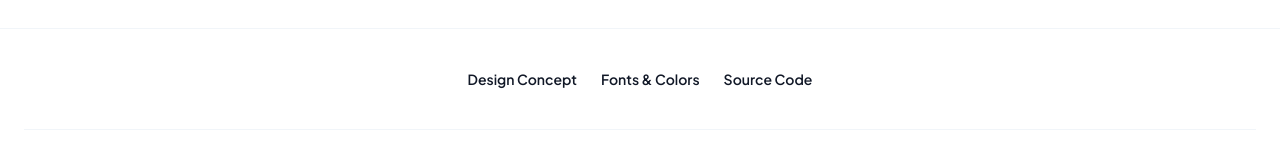
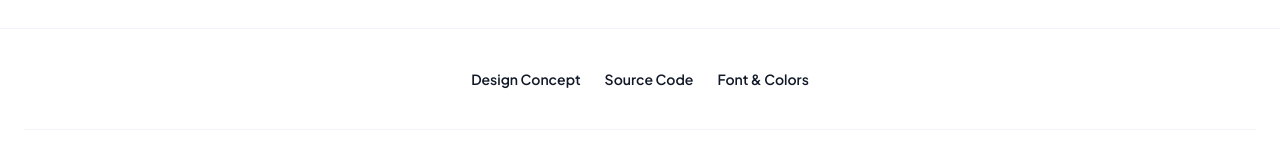
Before and after one commit to enjidev/enji.dev, a Next.js app: page / in a window 1280 px wide. Shown: the part 1090-1244 px from the top of the page. Built offline with nearby package versions, Linux system fonts and the light colour scheme; no server answers.

Commit message:
chore: update footer links

```diff
--- a/src/components/Footer.tsx
+++ b/src/components/Footer.tsx
@@ -9,13 +9,25 @@ const Footer = () => {
         <section className="py-10 font-semibold">
           <ul className="flex flex-wrap justify-center gap-x-4 gap-y-1 lg:gap-x-6">
             <li>
-              <Link href="/">Design Concept</Link>
+              <a
+                href="https://www.figma.com/@enjidev"
+                target="_blank"
+                rel="noreferrer"
+              >
+                Design Concept
+              </a>
             </li>
             <li>
-              <Link href="/">Fonts & Colors</Link>
+              <a
+                href="https://github.com/enjidev/enji.dev"
+                target="_blank"
+                rel="noreferrer"
+              >
+                Source Code
+              </a>
             </li>
             <li>
-              <Link href="/">Source Code</Link>
+              <Link href="/design">Font & Colors</Link>
             </li>
           </ul>
         </section>
```
